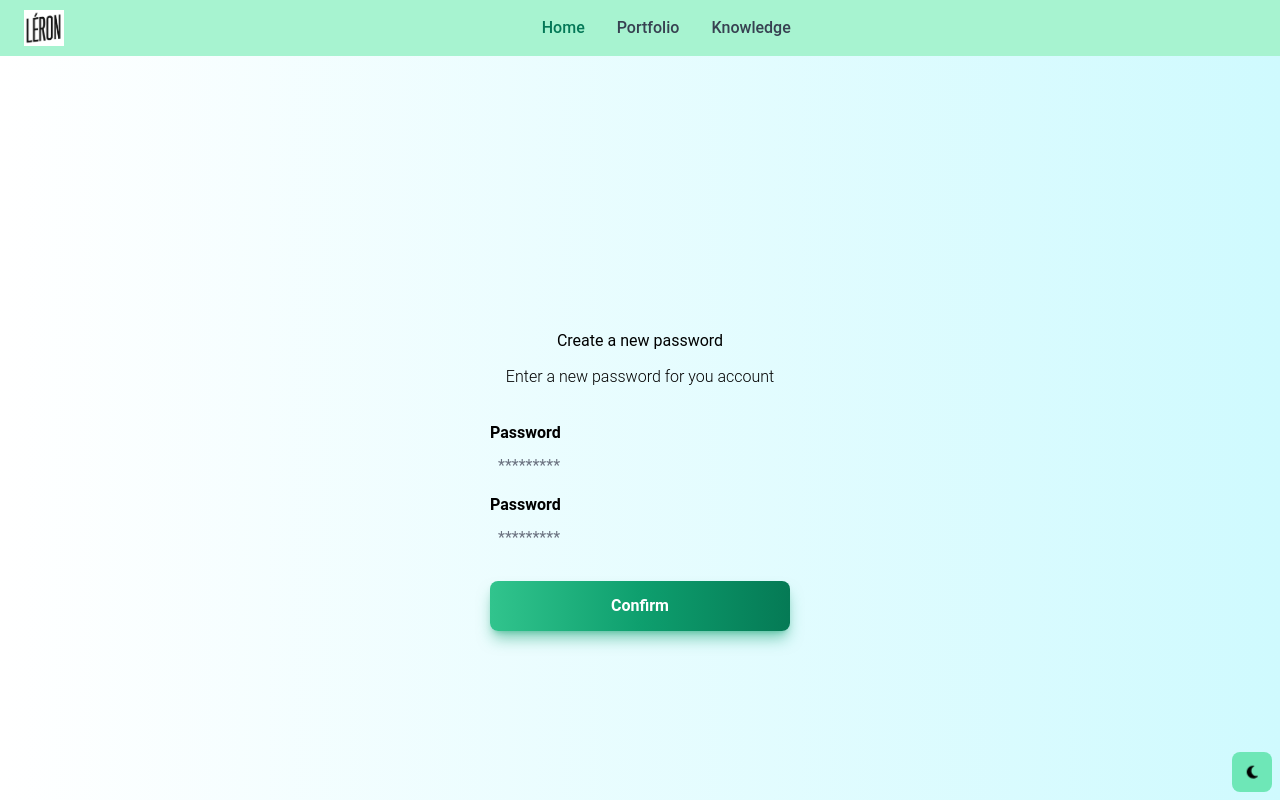
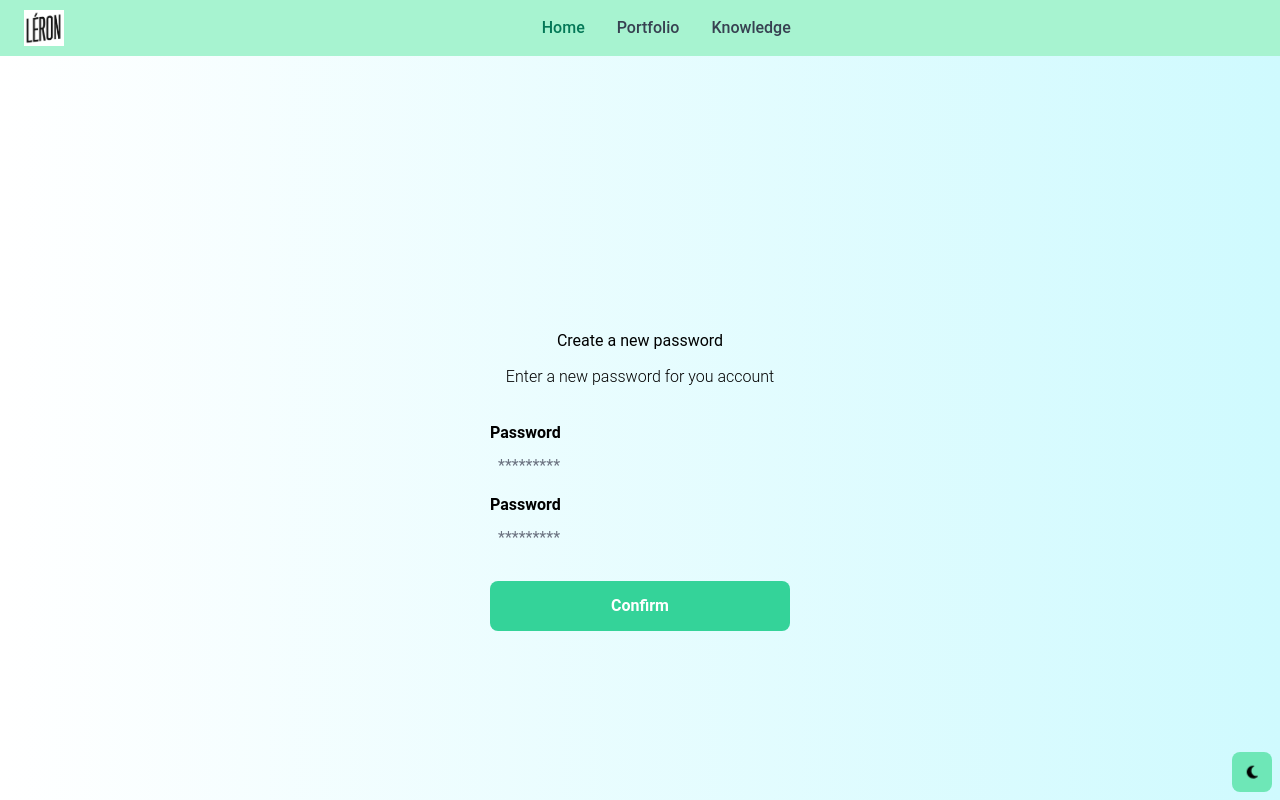
Before and after one commit to LeronArenwino/leronarenwino_page, a Vue app: page /yardsale/password in a window 1280 px wide. Shown: the top 800 px of the page. Built offline with nearby package versions, Linux system fonts and the light colour scheme; no server answers; the database is empty.

Commit message:
:zap: Modified input button color

```diff
--- a/src/views/yardsale/YardSalePasswordView.vue
+++ b/src/views/yardsale/YardSalePasswordView.vue
@@ -27,7 +27,7 @@
           <input
             type="submit"
             value="Confirm"
-            class="text-white bg-gradient-to-r from-green-400 via-green-500 to-green-600 hover:bg-gradient-to-br focus:ring-4 focus:outline-none focus:ring-green-300 dark:focus:ring-green-800 shadow-lg shadow-green-500/50 dark:shadow-lg dark:shadow-green-800/80 font-medium rounded-lg text-sm px-5 py-2.5 text-center mr-2 mb-2 button-primary login-button"
+            class="text-white transition ease-in-out delay-50 bg-emerald-400 hover:-translate-y-1 hover:scale-110 hover:bg-emerald-500 duration-300 focus:outline-none focus:ring-4 focus:ring-gray-300 font-medium rounded-full text-sm px-5 py-2.5 dark:bg-gray-800 dark:hover:bg-gray-700 dark:focus:ring-gray-700 dark:border-gray-700 mr-2 mb-2 button-primary login-button"
           />
         </form>
       </div>
@@ -95,7 +95,6 @@
   margin-bottom: 12px;
 }
 .button-primary {
-  background-color: var(--hospital-green);
   border-radius: 8px;
   border: none;
   width: 100%;
```
